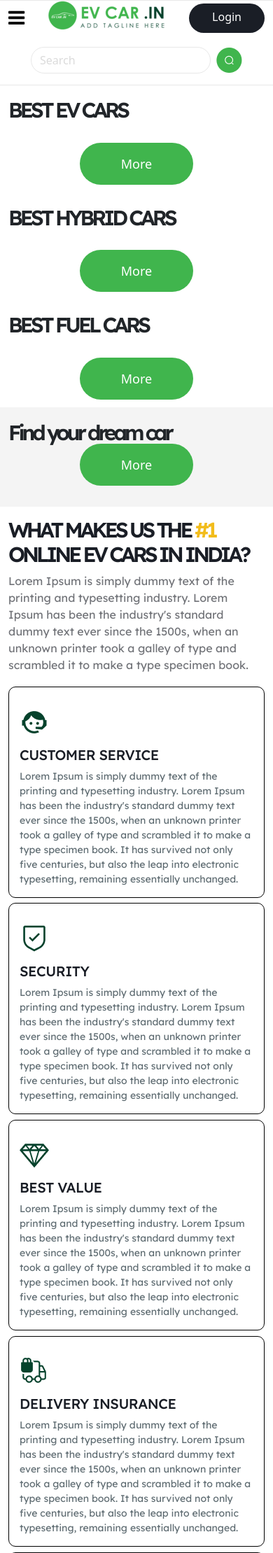
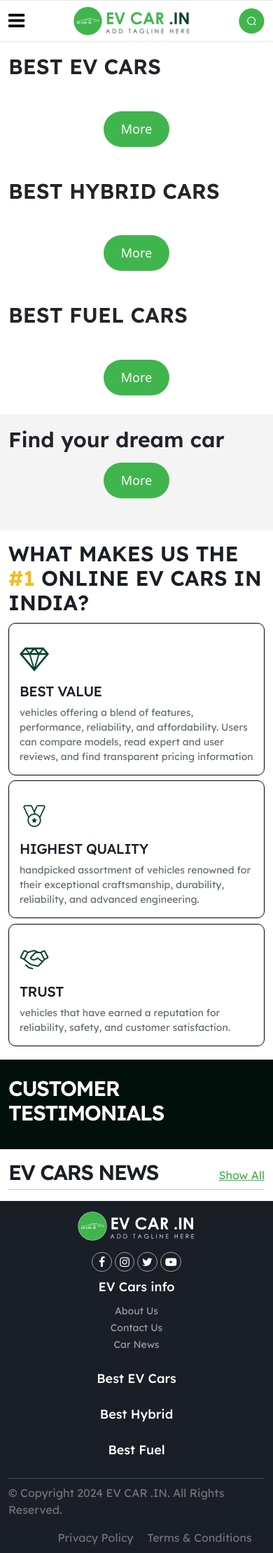
Before and after one commit to MangukiyaParth/evcar, a PHP site: page /product/ in a window 390 px wide. Shown: the top 2219 px of the page at 70% size. Run offline with PHP 8.4, Linux system fonts and the light colour scheme; data that the repository does not hold is empty; some libraries are stand-ins or nearby versions.

Commit message:
design changes

```diff
--- a/assets/css/style.css
+++ b/assets/css/style.css
@@ -223,7 +226,7 @@ display: none;
 .carfont {
     font-size: 45px;
     line-height: 49px;
-    letter-spacing: -4px;
+    /* letter-spacing: -4px; */
     font-weight: 600;
     text-transform: uppercase;
     margin: 5% 0px 3%;
@@ -318,7 +321,7 @@ display: none;
 .dreamsubtitle {
     font-size: 45px;
     line-height: 49px;
-    letter-spacing: -4px;
+    /* letter-spacing: -4px; */
     font-weight: 600;
     margin: 0px;
     font-family: lexend;
@@ -400,7 +403,7 @@ display: none;
     font-size: 45px;
     font-weight: 600;
     line-height: 50px;
-    letter-spacing: -4px;
+    /* letter-spacing: -4px; */
     text-align: left;
     color: #1A1E26;
 }
@@ -696,7 +699,7 @@ display: none;
     font-weight: 500;
     line-height: 27px;
     letter-spacing: 0px;
-    text-align: left;
+    /* text-align: left; */
     color: #fff;
 }
 
@@ -1231,8 +1234,17 @@ display: none;
     display: none;
 }
 
-.navonlysearchbar.carlogoflex.d-flex.justify-content-between.align-items-center {
-    display: none !important;
+.navonlysearchbar.carlogoflex {
+    display: none;
+}
+
+.mobsearchclosebtn{
+    background: #40b54d;
+    color: #FFF;
+    padding: 8px 12px;
+    font-size: 15px;
+    border-radius: 50%;
+    display: none;
 }
 
 .detailbutton:hover {
@@ -1641,9 +1652,10 @@ nav.navbarcustom.navbar.navbar-expand-lg.bg-body-tertiary {
         .carlogo {
             order: 2;
         }
-        .navonlysearchbar.carlogoflex.d-flex.justify-content-between.align-items-center {
+        .navonlysearchbar.carlogoflex .searchbar{
             justify-content: center !important;
-            display: flex !important;
+            display: flex;
+            /* display: none; */
         }
     }
 
@@ -1862,6 +1875,9 @@ nav.navbarcustom.navbar.navbar-expand-lg.bg-body-tertiary {
             margin: 0;
             padding: 6% 0px 4%;
         }
+        .footerflex{
+            text-align: center;
+        }
     }
 
     @media only screen and (max-width: 540px) {
@@ -1881,6 +1897,11 @@ nav.navbarcustom.navbar.navbar-expand-lg.bg-body-tertiary {
             flex: 0 0 100%;
             max-width: 100%;
         }
+        .morbtn a{
+            display: inline-block;
+            margin: 0;
+            padding: 12px 25px;
+        }
     }
 
     @media only screen and (max-width: 414px) {
--- a/assets/js/data.js
+++ b/assets/js/data.js
@@ -85,6 +85,10 @@ $(document).ready(function() {
         // console.log('hello');
         $(".navbarcustom .navbar-nav").slideToggle();
     });
+    $(".mobsearchbtn").click(function() {
+        $(".navonlysearchbar").slideToggle();
+        $(".mobsearchbtn").toggle();
+    });
 
     // /collection page accordian
 
--- a/assets/js/manage_index.js
+++ b/assets/js/manage_index.js
@@ -27,7 +27,8 @@ function getHomepageData(){
             {
                 var html_slider = "";
                 sliderData.forEach(function (value) {
-                    html_slider += `<div class="carimage" style="background-image: linear-gradient( rgba(8, 14, 19, 0), rgba(8, 14, 19, 1)), url('${WEB_API_FOLDER+value.file}');">
+                    html_slider += `<div class="carimage" style="background-image: linear-gradient( rgba(8, 14, 19, 0), rgba(8, 14, 19, 1), #FFFFFF)');">
+                                        <img src="${WEB_API_FOLDER+value.file}" class="w-100"/>
                                         <div class="bgimagecar">
                                             <h2 class="worldtitle">${value.title}</h2>
                                             <p class="worldsubtitle">${value.description}</p>
@@ -41,7 +42,7 @@ function getHomepageData(){
                     infinite: true,
                     speed: 300,
                     slidesToShow: 1,
-                    adaptiveHeight: true,
+                    adaptiveHeight: false,
                     arrows: true,
                     prevArrow: '<button type="button" class="slick-custom-arrow slick-prev"> <i class="fa fa-angle-left" aria-hidden="true"></i> </button>',
                     nextArrow: '<button type="button" class="slick-custom-arrow slick-next">  <i class="fa fa-angle-right" aria-hidden="true"></i> </button>',
@@ -135,9 +136,9 @@ function getHomepageData(){
 
                 });
                 $("#brand_list").html(html_brand);
-                var margin = (+$("#brand_list a:nth-child(1)").css('margin-top').replace('px','')) * 2;
-                var tot_height = 121 + margin;
-                var two_line_height = Math.round((tot_height * 2) + 3);
+                var margin = (+$("#brand_list a:nth-child(1)").css('margin-top').replace('px','') * 2);
+                var tot_height = +$("#brand_list a:nth-child(1)")[0].clientHeight + margin;
+                var two_line_height = Math.round((tot_height * 2) + 2);
                 $("#brand_list").css('max-height', two_line_height+' px'.trim());
             }
             else{
--- a/footer.php
+++ b/footer.php
@@ -14,28 +14,28 @@
                     </div>
                 </div>
                 <div class="footerflex2">
-                    <h4 class="carinfotitle">EV Cars info</h4>
+                    <h4 class="carinfotitle mt-2">EV Cars info</h4>
                     <ul class="carlistfooter">
                         <li class="carlistsubtutitle"><a href="<?php echo ROOT_URL; ?>about-us">About Us</a></li>
                         <li class="carlistsubtutitle"><a href="<?php echo ROOT_URL; ?>contact-us">Contact Us</a></li>
-                        <li class="carlistsubtutitle"><a href="<?php echo ROOT_URL; ?>news">News</a></li>
+                        <li class="carlistsubtutitle"><a href="<?php echo ROOT_URL; ?>news">Car News</a></li>
                     </ul>
                 </div>
 
                 <div class="footerflex2 footer-ev-area">
-                    <h4 class="carinfotitle">Best EV Cars</h4>
+                    <h4 class="carinfotitle mt-2">Best EV Cars</h4>
                     <ul class="carlistfooter" id="footer_ev_list">
                     </ul>
                 </div>
 
                 <div class="footerflex2 footer-hybrid-area">
-                    <h4 class="carinfotitle">Best Hybrid</h4>
+                    <h4 class="carinfotitle mt-2">Best Hybrid</h4>
                     <ul class="carlistfooter" id="footer_hybrid_list">
                     </ul>
                 </div>
 
                 <div class="footerflex2 footer-fule-area">
-                    <h4 class="carinfotitle">Best Fuel</h4>
+                    <h4 class="carinfotitle mt-2">Best Fuel</h4>
                     <ul class="carlistfooter" id="footer_fule_list">
                     </ul>
                 </div>
--- a/header.php
+++ b/header.php
@@ -96,15 +96,17 @@
             <!-- navbar -->
             <nav class="navbarcustom navbar navbar-expand-lg bg-body-tertiary">
                 <div class="container-fluid">
-                    <div class="mobilelogoflex">
+                    <div class="mobilelogoflex py-2">
                         <div class="carlogo">
-                            <h1><img src="<?php echo ROOT_URL; ?>assets/img/logo.png" alt="logo" class="logoimage"></h1>
+                            <img src="<?php echo ROOT_URL; ?>assets/img/logo.png" alt="logo" class="logoimage">
                         </div>
                         <div class="nav-mobile">
                             <a id="navbar-toggle" href="#"><i class="fa fa-bars" aria-hidden="true"></i></a>
                         </div>
                         <div class="loginbutton">
-                            <p class="loggedin  "><a href="#" class="btn">Login</a></p>
+                            <!-- <p class="loggedin  "><a href="#" class="btn">Login</a></p> -->
+                            <img src="<?php echo ROOT_URL; ?>assets/img/search-Button.png" alt="searchbtn" class="seracbar mobsearchbtn">
+                            <span class="seracbar mobsearchbtn mobsearchclosebtn"><i class="fa fa-close"></i></span>
                         </div>
                     </div>
                     <div class="collapse navbar-collapse justify-content-center" id="navbarNavDropdown">
@@ -122,13 +124,7 @@
                                 <a class="nav-link px-3" href="<?php echo ROOT_URL.'fuel/'.$const->fule_type_fuel_txt; ?>">Fuel Cars</a>
                             </li>
                             <li class="nav-item">
-                                <a class="nav-link px-3" href="<?php echo ROOT_URL; ?>about-us">About Us</a>
-                            </li>
-                            <li class="nav-item">
-                                <a class="nav-link px-3" href="<?php echo ROOT_URL; ?>news">News</a>
-                            </li>
-                            <li class="nav-item">
-                                <a class="nav-link px-3" href="<?php echo ROOT_URL; ?>contact-us">Contact Us</a>
+                                <a class="nav-link px-3" href="<?php echo ROOT_URL; ?>news">Car News</a>
                             </li>
                         </ul>
                     </div>
@@ -136,7 +132,7 @@
             </nav>
 
             <!-- mobileview start -->
-            <div class="navonlysearchbar carlogoflex d-flex justify-content-between align-items-center ">
+            <div class="navonlysearchbar carlogoflex">
                 <div class="searchbar">
                     <div class="borderline">
                         <div class="my-3">
--- a/index.php
+++ b/index.php
@@ -84,8 +84,6 @@
         <div class="logocontainer container">
             <div class="incartitle">
                 <h2 class="indiacarsub">WHAT MAKES US THE <span class="carnumber">#1</span> ONLINE EV CARS IN INDIA?</h2>
-                <p class="indilorem">Lorem Ipsum is simply dummy text of the printing and typesetting industry. Lorem Ipsum has been the industry's standard dummy text ever since the 1500s, when an unknown printer took a galley of type and scrambled it to make a type
-                    specimen book.</p>
             </div>
 
             <div class="iconimage">
@@ -94,41 +92,10 @@
                     <div class="cstomflex1">
                         <div class="cstompadding">
 
-                            <img src="assets/img/icon.png" alt="icon1">
-                        </div>
-                        <h3 class="customservice">CUSTOMER SERVICE</h3>
-                        <div class="servicepera">Lorem Ipsum is simply dummy text of the printing and typesetting industry. Lorem Ipsum has been the industry's standard dummy text ever since the 1500s, when an unknown printer took a galley of type and scrambled it to make
-                            a type specimen book. It has survived not only five centuries, but also the leap into electronic typesetting, remaining essentially unchanged.</div>
-                    </div>
-
-                    <div class="cstomflex1">
-                        <div class="cstompadding">
-
-                            <img src="assets/img/icon2.png" alt="icon2">
-                        </div>
-                        <h3 class="customservice">SECURITY</h3>
-                        <div class="servicepera">Lorem Ipsum is simply dummy text of the printing and typesetting industry. Lorem Ipsum has been the industry's standard dummy text ever since the 1500s, when an unknown printer took a galley of type and scrambled it to make
-                            a type specimen book. It has survived not only five centuries, but also the leap into electronic typesetting, remaining essentially unchanged.</div>
-                    </div>
-
-                    <div class="cstomflex1">
-                        <div class="cstompadding">
-
                             <img src="assets/img/icon3.png" alt="icon3">
                         </div>
                         <h3 class="customservice">BEST VALUE</h3>
-                        <div class="servicepera">Lorem Ipsum is simply dummy text of the printing and typesetting industry. Lorem Ipsum has been the industry's standard dummy text ever since the 1500s, when an unknown printer took a galley of type and scrambled it to make
-                            a type specimen book. It has survived not only five centuries, but also the leap into electronic typesetting, remaining essentially unchanged.</div>
-                    </div>
-
-                    <div class="cstomflex1">
-                        <div class="cstompadding">
-
-                            <img src="assets/img/icon4.png" alt="icon4">
-                        </div>
-                        <h3 class="customservice">DELIVERY INSURANCE</h3>
-                        <div class="servicepera">Lorem Ipsum is simply dummy text of the printing and typesetting industry. Lorem Ipsum has been the industry's standard dummy text ever since the 1500s, when an unknown printer took a galley of type and scrambled it to make
-                            a type specimen book. It has survived not only five centuries, but also the leap into electronic typesetting, remaining essentially unchanged.</div>
+                        <div class="servicepera">vehicles offering a blend of features, performance, reliability, and affordability. Users can compare models, read expert and user reviews, and find transparent pricing information</div>
                     </div>
 
                     <div class="cstomflex1">
@@ -137,8 +104,7 @@
                             <img src="assets/img/icon5.png" alt="icon5">
                         </div>
                         <h3 class="customservice">HIGHEST QUALITY</h3>
-                        <div class="servicepera">Lorem Ipsum is simply dummy text of the printing and typesetting industry. Lorem Ipsum has been the industry's standard dummy text ever since the 1500s, when an unknown printer took a galley of type and scrambled it to make
-                            a type specimen book. It has survived not only five centuries, but also the leap into electronic typesetting, remaining essentially unchanged.</div>
+                        <div class="servicepera">handpicked assortment of vehicles renowned for their exceptional craftsmanship, durability, reliability, and advanced engineering. </div>
                     </div>
 
                     <div class="cstomflex1">
@@ -147,8 +113,7 @@
                             <img src="assets/img/icon6.png" alt="icon6">
                         </div>
                         <h3 class="customservice">TRUST</h3>
-                        <div class="servicepera">Lorem Ipsum is simply dummy text of the printing and typesetting industry. Lorem Ipsum has been the industry's standard dummy text ever since the 1500s, when an unknown printer took a galley of type and scrambled it to make
-                            a type specimen book. It has survived not only five centuries, but also the leap into electronic typesetting, remaining essentially unchanged.</div>
+                        <div class="servicepera">vehicles that have earned a reputation for reliability, safety, and customer satisfaction. </div>
                     </div>
                 </div>
             </div>
```
Also changed, not shown: other parts of assets/css/style.css (+19 -12 lines). Lines whose indentation alone changed are shown as unchanged.
